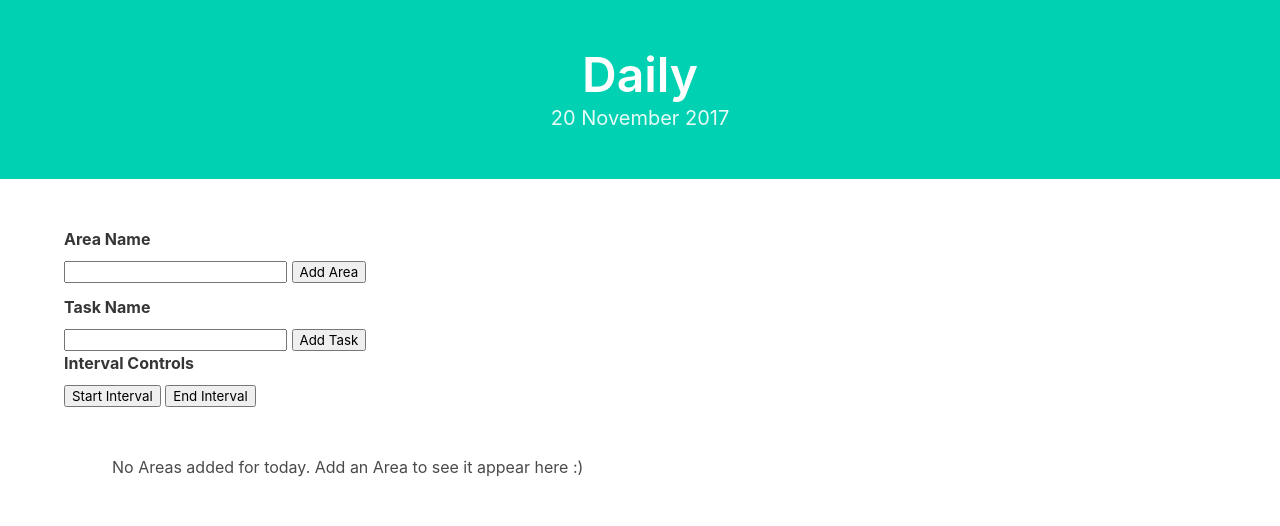
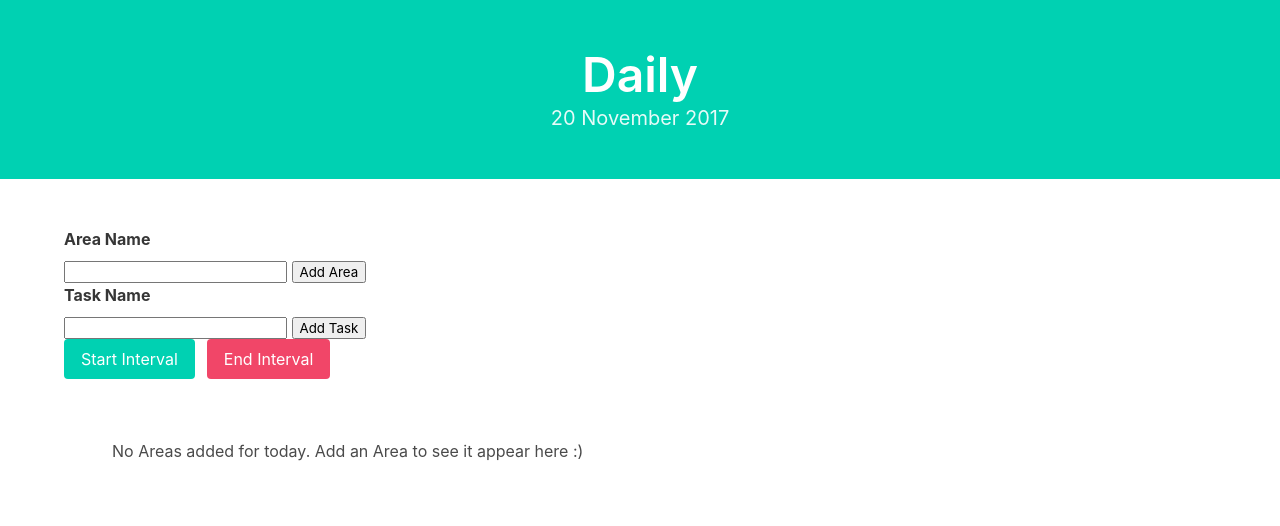
Before and after one commit to arseniy-panfilov/daily, a Django app: page /daily/ in a window 1280 px wide. Shown: the top 526 px of the page. Run offline with Django 3.2, Linux system fonts and the light colour scheme; data comes from the database, SQL or seed files in the repository; some libraries are stand-ins or nearby versions.

Commit message:
Group interval buttons

```diff
--- a/daily/templates/daily/index.html
+++ b/daily/templates/daily/index.html
@@ -37,22 +37,24 @@
 
         <section class="section" name="areas">
             <div class="container">
-                <div class="field">
                 <label class="label">Area Name</label>
                 <form action="{% url 'daily:index' %}" method="post">
                     {% csrf_token %}
                     {{ area_form }}
                     <input type="submit" name="add_area" value="Add Area">
                 </form>
-                </div>
-                <div class="field">
                 <form action="{% url 'daily:index' %}" method="post">
                     <label class="label">Task Name</label>
                     {{ task_form }}
                     <input type="submit" name="add_task" value="Add Task" />
-                        <label class="label">Interval Controls</label>
-                        <input type="submit" name="start_interval" value="Start Interval" />
-                        <input type="submit" name="end_interval" value="End Interval" />
+                    <div class="field is-grouped">
+                        <p class="control">
+                            <input class="button is-primary" type="submit" name="start_interval" value="Start Interval" />
+                        </p>
+                        <p class="control">
+                            <input class="button is-danger" type="submit" name="end_interval" value="End Interval" />
+                        </p>
+                    </div>
                     {% csrf_token %}
                     <section class="section" name="area_cards">
                         {% if today_areas_list %}
@@ -110,7 +112,6 @@
                     </section>
                 </form>
             </div>
-            </div>
         </section>
     </body>
 </html>
```
Lines whose indentation alone changed are shown as unchanged.
